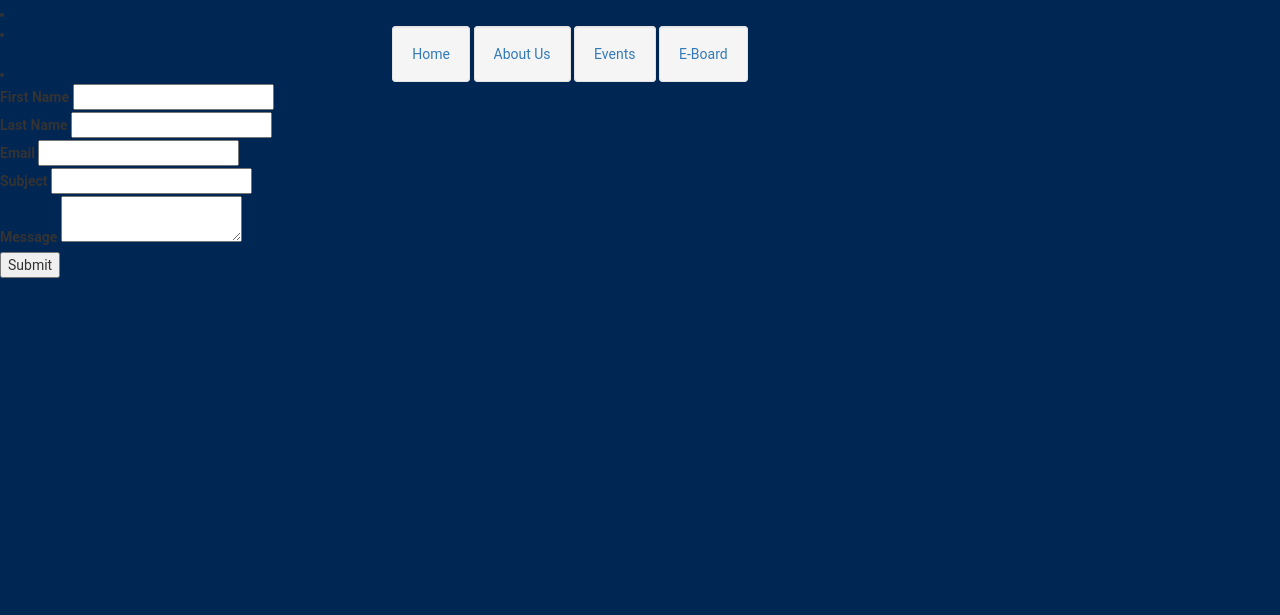
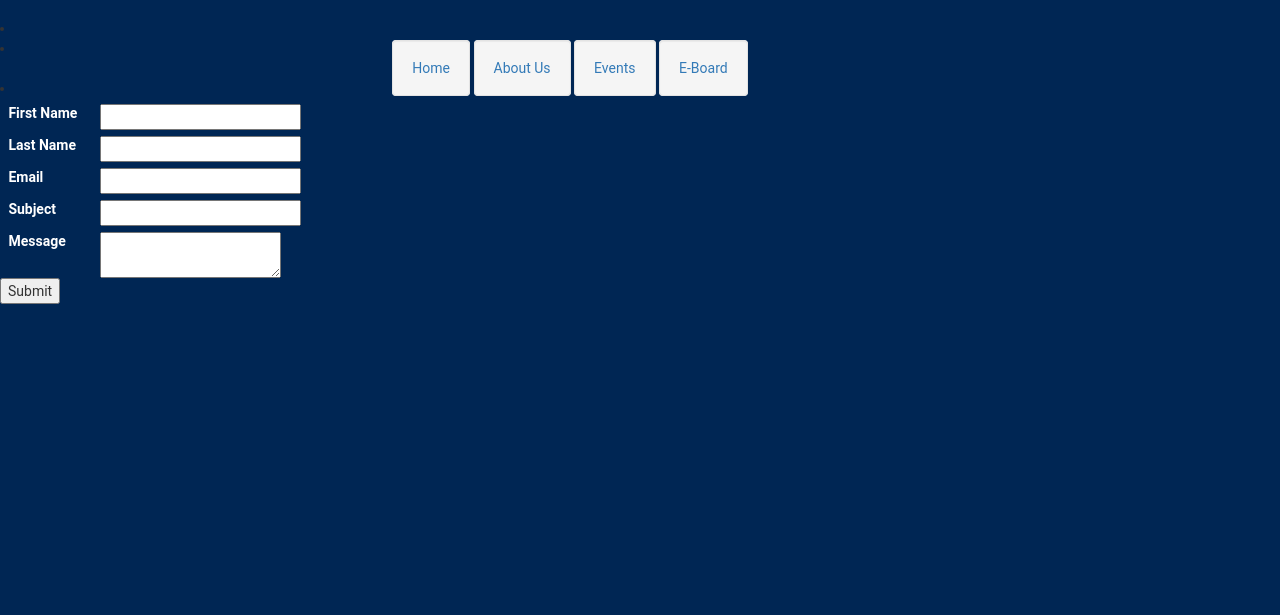
Before and after one commit to GW-Cyber/website, a plain HTML site: page src/contact.html in a window 1280 px wide. Shown: the part 185-800 px from the top of the page. Drawn offline with nearby package versions, Linux system fonts and the light colour scheme.

Commit message:
Minor formatting changes with the form on contact

```diff
--- a/src/contact.html
+++ b/src/contact.html
@@ -49,8 +49,8 @@ button.align{
 <li>
 <div class="container well">
 <div class="text-center">
-  <h2 class="header">Contact GW Cyber</h2>
-    <h3 class="header"> Contact Us</h3>
+  <h1 class="header">GW Cyber</h1>
+    <h2 class="header"> Contact Us</h2>
 <li>
 <li>
 </div>
@@ -66,26 +66,42 @@ button.align{
 
       <li>
   </div>
-    <div>
-       <form id= "form" action="https://formspree.io/neil.bhagwat1999@gmail.com" method="POST" >
-        <label>First Name</label>
-        <input type="text" name="firstname" /> <br/>
-
-        <label>Last Name</label>
-        <input type="text" name="lastname" /> <br/>
-
-
-        <label>Email</label>
-        <input type="email" name="email" /> <br/>
-
-
-        <label>Subject</label>
-        <input type="text" name="subject" /> <br/>
-
-        <label>Message</label>
-        <textarea name="message"></textarea> <br/>
-
-      <input type="submit" value="Submit"/>
+    <div style="width: 400px">
+       <form id= "form" action="https://formspree.io/neil.bhagwat1999@gmail.com" method="POST" style="">
+	<div class=label>
+		<label>First Name</label>
+	</div>
+	<div class=inputbox>
+		<input type="text" name="firstname"/> <br>
+	</div>
+	<div class=label>
+		<label>Last Name</label>
+	</div>
+	<div class=inputbox>
+		<input type="text" name="lastname"/> <br>
+	</div>
+	<div class=label>
+        	<label>Email</label>
+	</div>
+	<div class=inputbox>
+		<input type="email" name="email"/> <br>
+	</div>
+	<div class=label>
+        	<label>Subject</label>
+	</div>
+	<div class=inputbox>
+		<input type="text" name="subject"/> <br>
+	</div>
+	<div class=label>
+        	<label>Message</label>
+	</div>
+	<div class=inputbox>
+		<textarea name="message"></textarea> <br>
+	</div>
+	<br><br><br><br><br><br>
+	<div>
+     		 <input type="submit" value="Submit" style="padding=20px"/>
+	</div>
       </form>
     </div>
     </div>
--- a/styles/styles.css
+++ b/styles/styles.css
@@ -8,3 +8,17 @@ img{
   height: auto;
 
 }
+
+.label {
+  float: left;
+  width: 25%;
+  margin-top: 6px;
+  font-size: 14px;
+  text-align: left;
+}
+
+.inputbox {
+  float: left;
+  width: 75%;
+  margin-top: 6px;
+}
```
Also changed, not shown: src/about.html (+2 -2 lines).
